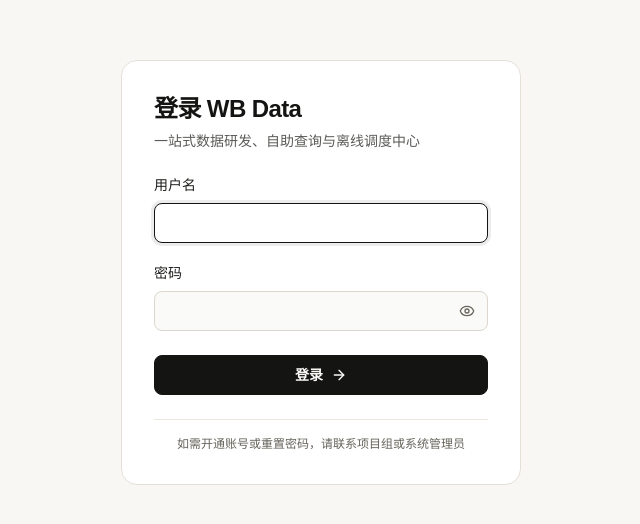
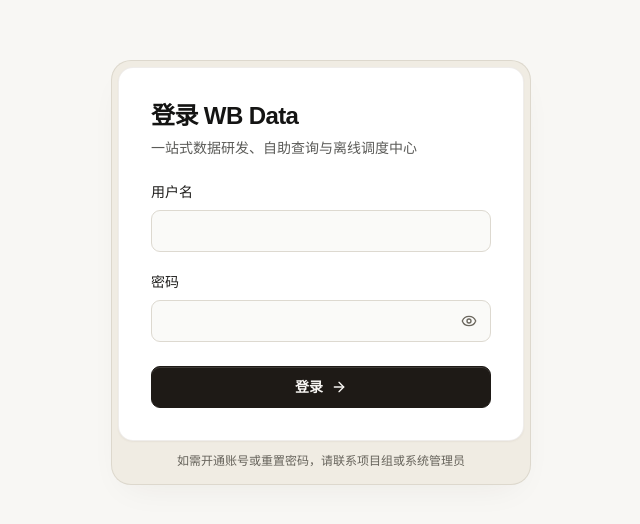
Before and after one commit to dododcdc/wb-data, a React (Vite) app in the folder wb-data-frontend/: page /login in a window 1280 px wide. Shown: the part 128-652 px from the top of the page, without its empty margins (319-959 px from the left). Built offline with nearby package versions, Linux system fonts and the light colour scheme; no server answers.

Commit message:
style(login): refine login page layout, accessibility, and test coverage

```diff
--- a/wb-data-frontend/src/views/core/Login.css
+++ b/wb-data-frontend/src/views/core/Login.css
@@ -1,61 +1,55 @@
 /* =========================================================
-   WB Data Login — Minimal Single-Column Light System
+   WB-Data Login — Centered Pedestal Card
    ========================================================= */
 
-.login-viewport {
+.login-page {
     min-height: 100dvh;
     width: 100%;
     display: flex;
-    flex-direction: column;
     align-items: center;
     justify-content: center;
-    padding: 24px;
+    padding: clamp(24px, 4vw, 48px);
     background-color: var(--color-bg-primary, #f8f7f4);
     color: var(--color-text-primary, #1a1a1a);
     font-family: var(--font-sans);
 }
 
-.login-viewport ::selection {
-    background-color: rgba(217, 119, 87, 0.2);
-    color: #141413;
+.login-page ::selection {
+    background-color: rgba(217, 119, 87, 0.22);
+    color: #1a1a1a;
+}
+
+.login-pedestal {
+    width: 100%;
+    max-width: 420px;
+    padding: 6px;
+    border-radius: 20px;
+    background-color: #f0ece3;
+    border: 1px solid rgba(120, 110, 90, 0.16);
+    box-shadow: 0 14px 36px -16px rgba(45, 36, 28, 0.08);
+    animation: loginCardEnter 420ms cubic-bezier(0.22, 1, 0.36, 1) both;
+}
+
+@keyframes loginCardEnter {
+    from {
+        opacity: 0;
+        transform: translateY(10px);
+    }
+    to {
+        opacity: 1;
+        transform: translateY(0);
+    }
 }
 
 .login-card {
     width: 100%;
-    max-width: 400px;
     padding: 32px;
-    border-radius: 16px;
+    border-radius: 15px;
     background-color: #ffffff;
-    border: 1px solid #e4e0d8;
-    animation: login-card-enter 560ms cubic-bezier(0.22, 1, 0.36, 1) both;
+    border: 1px solid rgba(120, 110, 90, 0.12);
+    box-shadow: var(--shadow-sm, 0 1px 2px rgba(80, 60, 40, 0.06));
 }
 
-@keyframes login-card-enter {
-    from {
-        opacity: 0;
-        transform: translateY(12px);
-        filter: blur(4px);
-    }
-    to {
-        opacity: 1;
-        transform: translateY(0);
-        filter: blur(0);
-    }
-}
-
-@media (prefers-reduced-motion: reduce) {
-    .login-card {
-        animation: none;
-    }
-}
-
-@media (max-width: 480px) {
-    .login-card {
-        padding: 24px;
-    }
-}
-
-/* Header */
 .login-header {
     display: flex;
     flex-direction: column;
@@ -124,26 +118,26 @@
     position: relative;
     display: flex;
     align-items: center;
-    height: 40px;
-    border-radius: 8px;
-    background-color: #fafaf8;
-    border: 1px solid #dcd7ce;
+    height: 42px;
+    border-radius: 9px;
+    background-color: var(--color-input-bg, #fafaf8);
+    border: 1px solid var(--color-input-border, #ddd9d0);
     overflow: hidden;
     transition:
-        border-color 200ms cubic-bezier(0.22, 1, 0.36, 1),
-        background-color 200ms cubic-bezier(0.22, 1, 0.36, 1),
-        box-shadow 200ms cubic-bezier(0.22, 1, 0.36, 1);
+        border-color 180ms cubic-bezier(0.22, 1, 0.36, 1),
+        background-color 180ms cubic-bezier(0.22, 1, 0.36, 1),
+        box-shadow 180ms cubic-bezier(0.22, 1, 0.36, 1);
 }
 
 .login-input-wrap:hover:not(.is-error) {
-    border-color: #bfb8ac;
+    border-color: #beb7aa;
     background-color: #ffffff;
 }
 
 .login-input-wrap:focus-within:not(.is-error) {
-    border-color: #141413;
+    border-color: var(--color-brand, #d97757);
     background-color: #ffffff;
-    box-shadow: 0 0 0 3px rgba(20, 20, 19, 0.08);
+    box-shadow: 0 0 0 3px var(--color-focus-glow, rgba(217, 119, 87, 0.18));
 }
 
 .login-input-wrap.is-error {
@@ -171,8 +165,12 @@
     caret-color: var(--color-brand-hover, #c4613f);
 }
 
+.login-input:focus-visible {
+    outline: none;
+}
+
 .login-input--password {
-    padding-right: 40px;
+    padding-right: 42px;
 }
 
 .login-input:-webkit-autofill {
@@ -197,7 +195,7 @@
 
 .login-eye-btn {
     position: absolute;
-    right: 4px;
+    right: 5px;
     top: 50%;
     transform: translateY(-50%);
     display: inline-flex;
@@ -211,8 +209,8 @@
     color: #6b675e;
     cursor: pointer;
     transition:
-        color 180ms cubic-bezier(0.22, 1, 0.36, 1),
-        background-color 180ms cubic-bezier(0.22, 1, 0.36, 1);
+        color 160ms ease,
+        background-color 160ms ease;
 }
 
 .login-eye-btn:hover {
@@ -221,7 +219,7 @@
 }
 
 .login-eye-btn:focus-visible {
-    outline: 2px solid #141413;
+    outline: 2px solid var(--color-brand, #d97757);
     outline-offset: 1px;
 }
 
@@ -235,30 +233,32 @@
 /* Primary Action Button */
 .login-submit-btn {
     margin-top: 4px;
-    height: 40px;
+    height: 42px;
     width: 100%;
     padding: 8px 16px;
-    border: 1px solid #141413;
-    border-radius: 8px;
-    background-color: #141413;
-    color: #faf9f5;
+    border: 1px solid #1e1a16;
+    border-radius: 9px;
+    background-color: #1e1a16;
+    color: #f8f6f3;
     font-family: var(--font-sans);
     font-size: 14px;
     line-height: 20px;
     font-weight: 600;
+    box-shadow: inset 0 1px 0 rgba(255, 255, 255, 0.14);
     display: inline-flex;
     align-items: center;
     justify-content: center;
     gap: 8px;
     cursor: pointer;
     transition:
-        background-color 200ms cubic-bezier(0.22, 1, 0.36, 1),
-        transform 160ms cubic-bezier(0.22, 1, 0.36, 1),
-        box-shadow 200ms cubic-bezier(0.22, 1, 0.36, 1);
+        background-color 180ms cubic-bezier(0.22, 1, 0.36, 1),
+        transform 150ms cubic-bezier(0.22, 1, 0.36, 1),
+        box-shadow 180ms ease;
 }
 
 .login-submit-btn:hover:not(:disabled) {
-    background-color: #2b2a27;
+    background-color: #2f2924;
+    border-color: #2f2924;
 }
 
 .login-submit-btn:active:not(:disabled) {
@@ -266,8 +266,8 @@
 }
 
 .login-submit-btn:focus-visible {
-    outline: none;
-    box-shadow: 0 0 0 3px rgba(20, 20, 19, 0.18);
+    outline: 2px solid var(--color-brand, #d97757);
+    outline-offset: 2px;
 }
 
 .login-submit-btn:disabled {
@@ -276,7 +276,7 @@
 }
 
 .login-submit-arrow {
-    transition: transform 200ms cubic-bezier(0.22, 1, 0.36, 1);
+    transition: transform 180ms cubic-bezier(0.22, 1, 0.36, 1);
 }
 
 .login-submit-btn:hover:not(:disabled) .login-submit-arrow {
@@ -284,25 +284,35 @@
 }
 
 .login-spinner {
-    animation: login-spin 800ms linear infinite;
+    animation: loginSpin 800ms linear infinite;
 }
 
-@keyframes login-spin {
-    from {
-        transform: rotate(0deg);
-    }
-    to {
-        transform: rotate(360deg);
+@keyframes loginSpin {
+    from { transform: rotate(0deg); }
+    to { transform: rotate(360deg); }
+}
+
+/* Footer nestled inside pedestal tray */
+.login-footer {
+    padding: 12px 16px 8px;
+    text-align: center;
+    font-size: 12px;
+    line-height: 17px;
+    color: #66635b;
+}
+
+@media (prefers-reduced-motion: reduce) {
+    .login-pedestal {
+        animation: none;
     }
 }
 
-/* Card Footer */
-.login-footer {
-    margin-top: 24px;
-    padding-top: 16px;
-    border-top: 1px solid #ebe7df;
-    text-align: center;
-    font-size: 12px;
-    line-height: 16px;
-    color: #66635b;
+@media (max-width: 480px) {
+    .login-page {
+        padding: 16px;
+    }
+
+    .login-card {
+        padding: 24px;
+    }
 }
--- a/wb-data-frontend/src/views/core/Login.tsx
+++ b/wb-data-frontend/src/views/core/Login.tsx
@@ -3,7 +3,13 @@ import { useLocation, useNavigate } from 'react-router-dom';
 import { useForm } from 'react-hook-form';
 import { z } from 'zod';
 import { zodResolver } from '@hookform/resolvers/zod';
-import { AlertCircle, ArrowRight, Eye, EyeOff, Loader2 } from 'lucide-react';
+import {
+    AlertCircle,
+    ArrowRight,
+    Eye,
+    EyeOff,
+    Loader2,
+} from 'lucide-react';
 
 import { login } from '@/api/auth';
 import { useAuthStore } from '@/utils/auth';
@@ -69,8 +75,9 @@ export default function Login() {
     }
 
     return (
-        <main className="login-viewport">
-            <section className="login-card" aria-labelledby="login-heading">
+        <main className="login-page" aria-labelledby="login-heading">
+            <div className="login-pedestal">
+                    <div className="login-card">
                         <header className="login-header">
                             <h1 id="login-heading" className="login-title">
                                 登录 WB Data
@@ -100,7 +107,6 @@ export default function Login() {
                                         aria-invalid={!!errors.username}
                                         aria-describedby={errors.username ? 'username-error' : undefined}
                                         autoComplete="username"
-                                autoFocus
                                         disabled={isSubmitting}
                                         className="login-input"
                                         {...register('username')}
@@ -160,11 +166,12 @@ export default function Login() {
                                 )}
                             </button>
                         </form>
+                    </div>
 
                     <footer className="login-footer">
                         <span>如需开通账号或重置密码，请联系项目组或系统管理员</span>
                     </footer>
-            </section>
+            </div>
         </main>
     );
 }
```
Also changed, not shown: 1 other file (tests, documents, lock files or other folders). Lines whose indentation alone changed are shown as unchanged.
